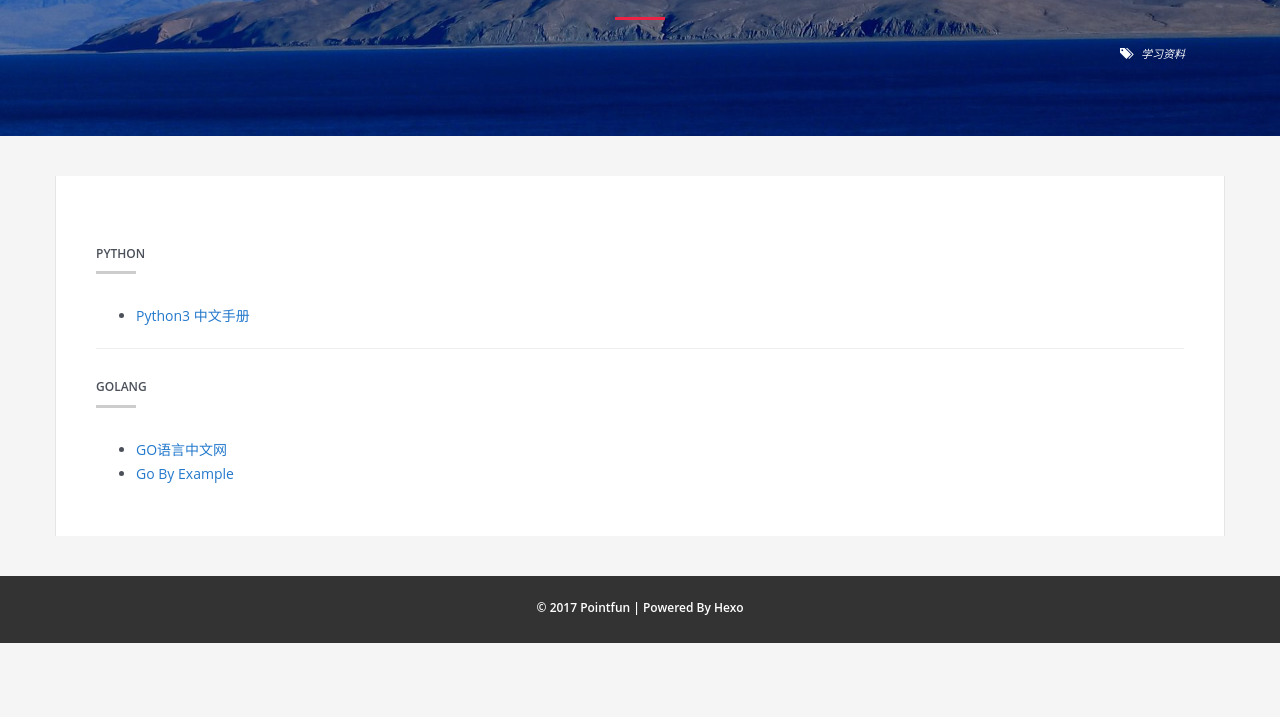
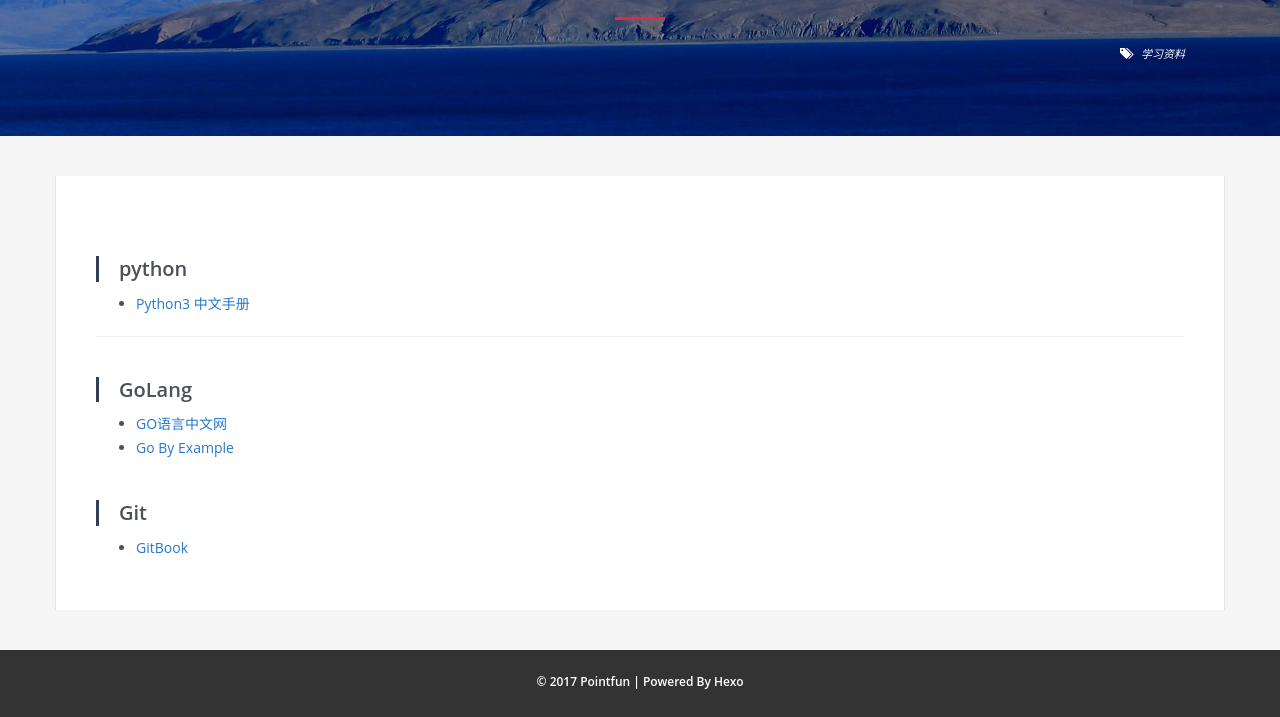
Before and after one commit to davidshangyin/pointfun, a plain HTML site: page 2017/08/17/学习网址/index.html in a window 1280 px wide. Shown: the part 224-941 px from the top of the page. Before the commit the page ends 867 px from the top, so only its background shows below. Drawn offline with nearby package versions, Linux system fonts and the light colour scheme.

Commit message:
Site updated: 2017-08-21 10:43:26

```diff
--- a/2017/08/17/学习网址/index.html
+++ b/2017/08/17/学习网址/index.html
@@ -1,27 +1,30 @@
-<!DOCTYPE html><html lang="zh-cmn-hans"><head><meta http-equiv="content-type" content="text/html; charset=utf-8"><meta content="width=device-width, initial-scale=1.0, maximum-scale=1.0, user-scalable=0" name="viewport"><meta content="yes" name="apple-mobile-web-app-capable"><meta content="black-translucent" name="apple-mobile-web-app-status-bar-style"><meta content="telephone=no" name="format-detection"><meta name="description" content="心之所向 素履以往 生如逆旅 一苇以航"><title>点趣 - 学习网址</title><meta name="description" content="python Python3 中文手册   GoLang GO语言中文网 Go By Example">
+<!DOCTYPE html><html lang="zh-cmn-hans"><head><meta http-equiv="content-type" content="text/html; charset=utf-8"><meta content="width=device-width, initial-scale=1.0, maximum-scale=1.0, user-scalable=0" name="viewport"><meta content="yes" name="apple-mobile-web-app-capable"><meta content="black-translucent" name="apple-mobile-web-app-status-bar-style"><meta content="telephone=no" name="format-detection"><meta name="description" content="心之所向 素履以往 生如逆旅 一苇以航"><title>点趣 - 学习网址</title><meta name="description" content="python Python3 中文手册   GoLang GO语言中文网 Go By Example  Git GitBook">
 <meta name="keywords" content="学习资料">
 <meta property="og:type" content="article">
 <meta property="og:title" content="学习网址">
 <meta property="og:url" content="http://pointfun.cn/2017/08/17/学习网址/index.html">
 <meta property="og:site_name" content="点趣">
-<meta property="og:description" content="python Python3 中文手册   GoLang GO语言中文网 Go By Example">
+<meta property="og:description" content="python Python3 中文手册   GoLang GO语言中文网 Go By Example  Git GitBook">
 <meta property="og:locale" content="zh-cmn-hans">
-<meta property="og:updated_time" content="2017-08-17T05:48:10.000Z">
+<meta property="og:updated_time" content="2017-08-21T02:43:14.000Z">
 <meta name="twitter:card" content="summary">
 <meta name="twitter:title" content="学习网址">
-<meta name="twitter:description" content="python Python3 中文手册   GoLang GO语言中文网 Go By Example"><link rel="shortcut icon" href="/favicon.ico" type="image/x-icon"><link rel="stylesheet" href="https://cdn.bootcss.com/bootstrap/3.3.6/css/bootstrap.min.css"><link rel="stylesheet" href="https://cdn.bootcss.com/font-awesome/4.7.0/css/font-awesome.min.css"><link rel="stylesheet" href="/css/style.css"><script>var _hmt = _hmt || [];
+<meta name="twitter:description" content="python Python3 中文手册   GoLang GO语言中文网 Go By Example  Git GitBook"><link rel="shortcut icon" href="/favicon.ico" type="image/x-icon"><link rel="stylesheet" href="https://cdn.bootcss.com/bootstrap/3.3.6/css/bootstrap.min.css"><link rel="stylesheet" href="https://cdn.bootcss.com/font-awesome/4.7.0/css/font-awesome.min.css"><link rel="stylesheet" href="/css/style.css"><script>var _hmt = _hmt || [];
 (function() {
 var hm = document.createElement("script");
 hm.src = "https://hm.baidu.com/hm.js?d01d5460e00b43327e13bcd5277af75f";
 var s = document.getElementsByTagName("script")[0];
 s.parentNode.insertBefore(hm, s);
-})();</script></head><body><div style="background: linear-gradient(rgba(0, 0, 0, 0.2), rgba(0, 0, 0, 0.2)), url(/img/timg.jpeg); background-position: center; background-size: cover;" class="header-container"><div class="container"><div class="header-nav"><div class="header-logo"><a href="/" class="pull-left"><span>点趣	 </span><small> -博客              </small></a></div><div class="nav pull-right"><a href="/ " title="首页"><i class="fa fa-home">   </i>	首页</a><a href="/tags" title="标签"><i class="fa fa-tag">   </i>	标签</a><a href="/archives" title="归档"><i class="fa fa-archive">   </i>	归档</a><a href="/about" title="关于"><i class="fa fa-user">   </i>	关于</a><a href="/atom.xml" title="Rss"><i class="fa fa-rss">   </i>	Rss</a></div></div></div><div class="container header-wrapper"><div class="row"><div class="col-lg-12"><div class="header-content"><h1 class="header-title">学习网址</h1><p class="header-date">By David , <a href=""></a>2017-08-17</p><div class="header-underline">  </div><div class="clearfix">            </div><p class="pull-right header-tags"><span aria-hidden="true" class="glyphicon glyphicon-tags mr5"></span><a href="/tags/学习资料/" title="学习资料" class="tag">学习资料  </a></p></div></div></div></div></div><div class="archive-container"><div class="container content"><article><h4 id="python"><a href="#python" class="headerlink" title="python"></a>python</h4><ul>
+})();</script></head><body><div style="background: linear-gradient(rgba(0, 0, 0, 0.2), rgba(0, 0, 0, 0.2)), url(/img/timg.jpeg); background-position: center; background-size: cover;" class="header-container"><div class="container"><div class="header-nav"><div class="header-logo"><a href="/" class="pull-left"><span>点趣	 </span><small> -博客              </small></a></div><div class="nav pull-right"><a href="/ " title="首页"><i class="fa fa-home">   </i>	首页</a><a href="/tags" title="标签"><i class="fa fa-tag">   </i>	标签</a><a href="/archives" title="归档"><i class="fa fa-archive">   </i>	归档</a><a href="/about" title="关于"><i class="fa fa-user">   </i>	关于</a><a href="/atom.xml" title="Rss"><i class="fa fa-rss">   </i>	Rss</a></div></div></div><div class="container header-wrapper"><div class="row"><div class="col-lg-12"><div class="header-content"><h1 class="header-title">学习网址</h1><p class="header-date">By David , <a href=""></a>2017-08-17</p><div class="header-underline">  </div><div class="clearfix">            </div><p class="pull-right header-tags"><span aria-hidden="true" class="glyphicon glyphicon-tags mr5"></span><a href="/tags/学习资料/" title="学习资料" class="tag">学习资料  </a></p></div></div></div></div></div><div class="archive-container"><div class="container content"><article><h2 id="python"><a href="#python" class="headerlink" title="python"></a>python</h2><ul>
 <li><a href="http://docs.pythontab.com/python/python3.4/index.html" target="_blank" rel="external">Python3 中文手册</a></li>
 </ul>
 <hr>
-<h4 id="GoLang"><a href="#GoLang" class="headerlink" title="GoLang"></a>GoLang</h4><ul>
+<h2 id="GoLang"><a href="#GoLang" class="headerlink" title="GoLang"></a>GoLang</h2><ul>
 <li><a href="http://studygolang.com/articles" target="_blank" rel="external">GO语言中文网</a></li>
 <li><a href="http://books.studygolang.com/gobyexample/" target="_blank" rel="external">Go By Example</a></li>
 </ul>
+<h2 id="Git"><a href="#Git" class="headerlink" title="Git"></a>Git</h2><ul>
+<li><a href="https://git-scm.com/book/zh/v2" target="_blank" rel="external">GitBook</a></li>
+</ul>
 </article></div></div></body><div class="footer gradient-2"><div class="container footer-container"><div class="row"><div class="col-xs-12 col-md-10 col-md-offset-1"><div class="footer-title">
 © 2017 pointfun | Powered by  <a href="https://hexo.io/zh-cn/">Hexo</a></div></div></div></div></div></html>
```
Also changed, not shown: atom.xml (+7 -4 lines).
